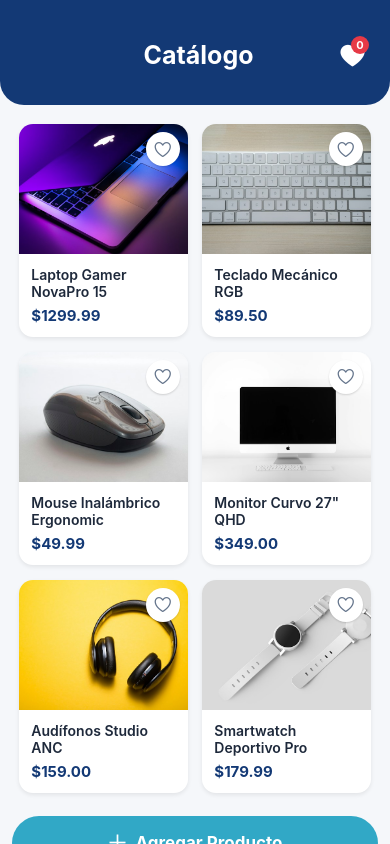
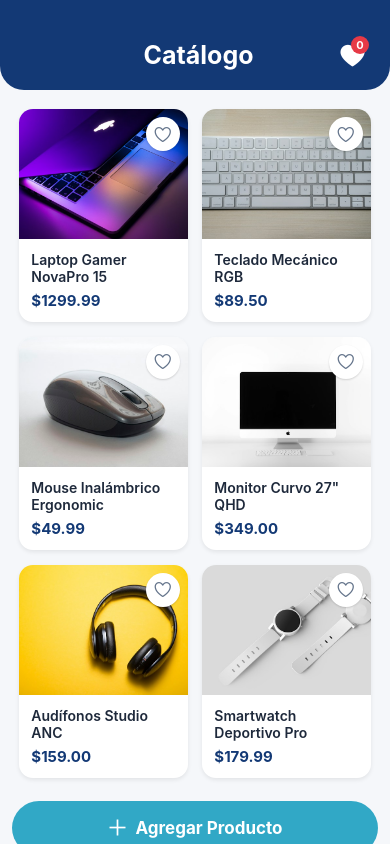
Before and after one commit to CalderonAllan/NovaSystem, a React Native app: screen / in a window 390 px wide. Built offline with nearby package versions, Linux system fonts and the light colour scheme.

Commit message:
style: paddingBottom del encabezado ajustado

```diff
--- a/src/componentes/Encabezado.js
+++ b/src/componentes/Encabezado.js
@@ -42,7 +42,7 @@ const styles = StyleSheet.create({
     backgroundColor: "#133975",
     width: "100%",
     paddingTop: 40,
-    paddingBottom: 35,
+    paddingBottom: 20,
     paddingHorizontal: 25,
     borderBottomLeftRadius: 24,
     borderBottomRightRadius: 24,
```
